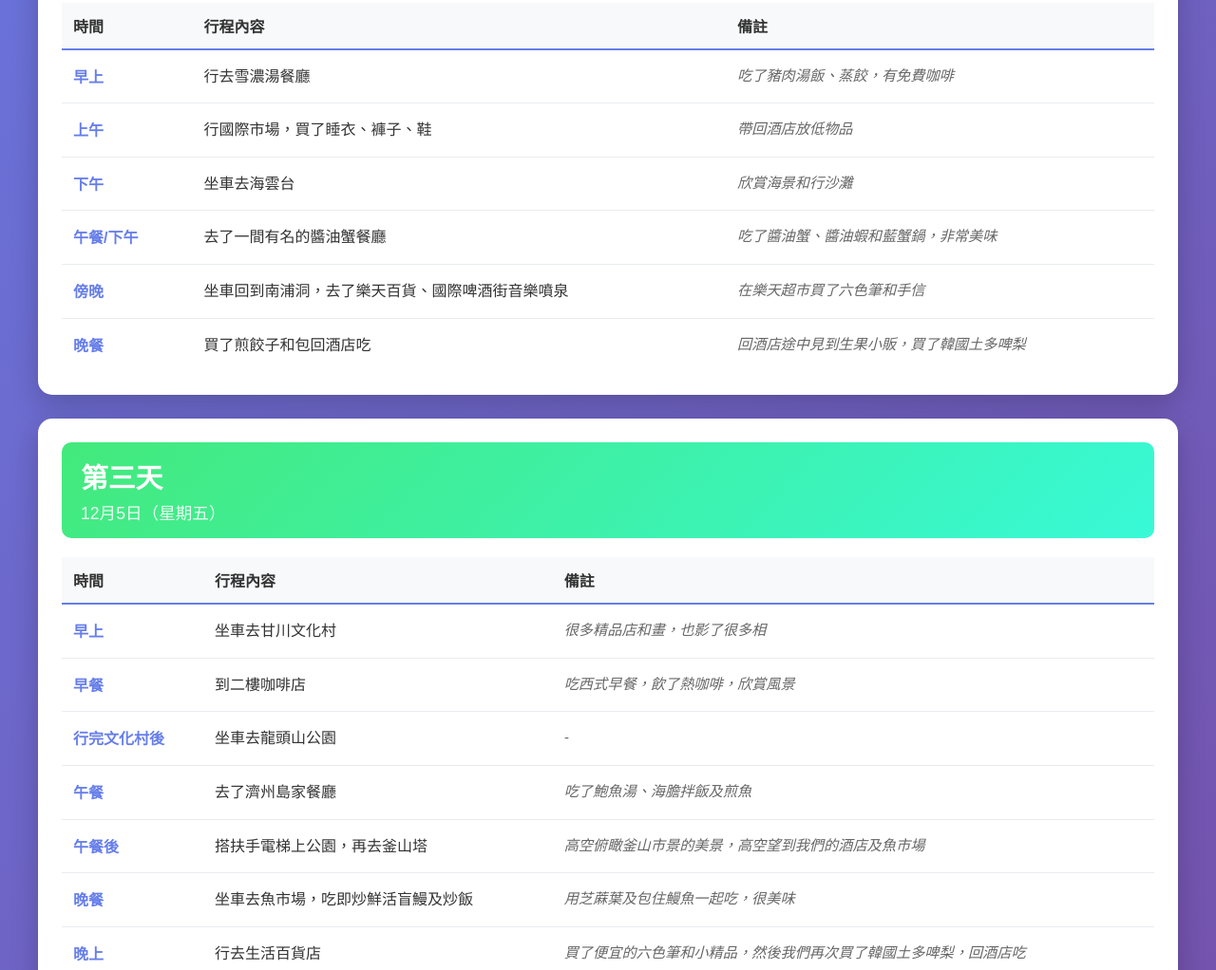
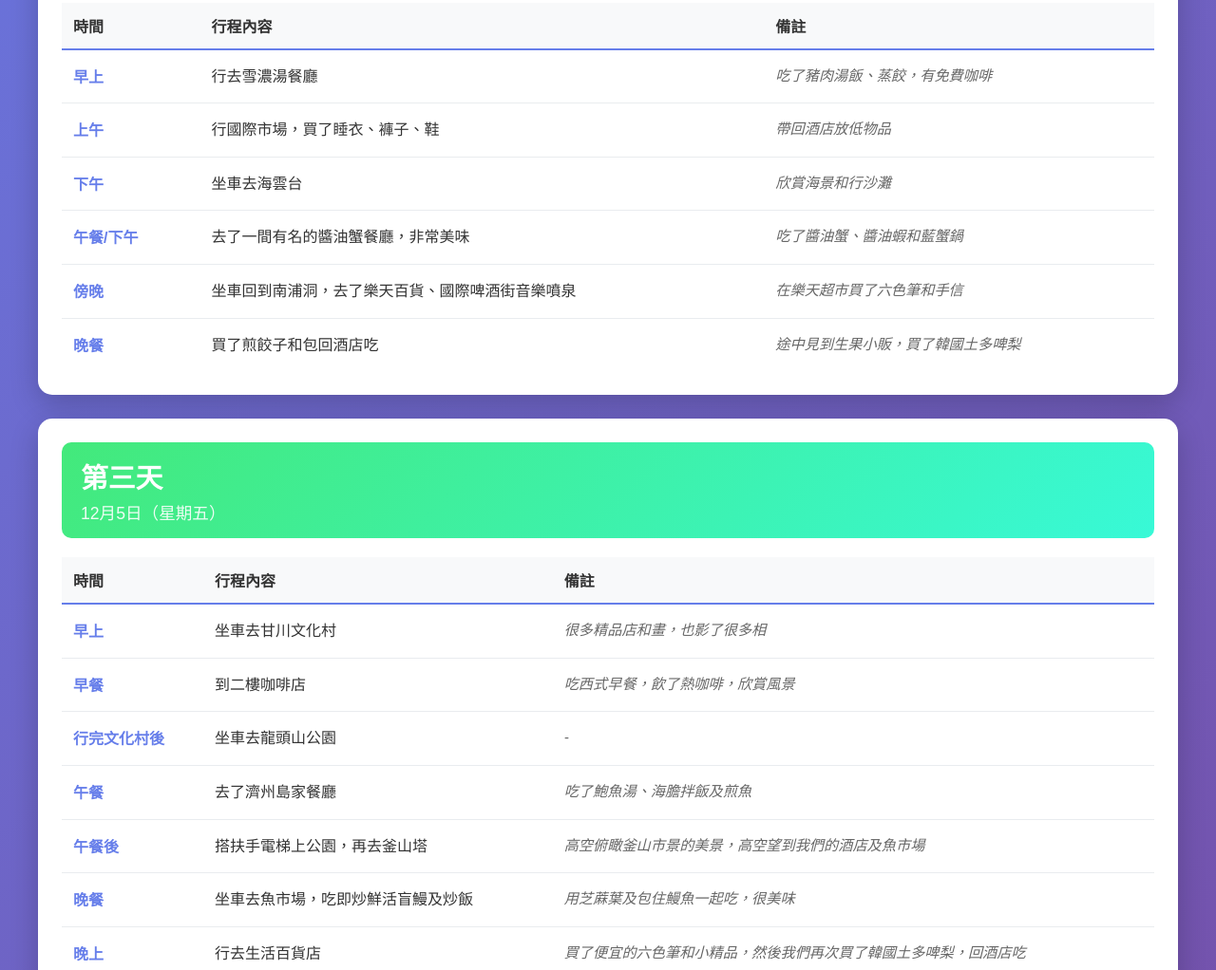
Before and after one commit to HoTomy/busan, a plain HTML site: page index.html in a window 1280 px wide. Shown: the part 958-1980 px from the top of the page at 95% size. Drawn offline with Linux system fonts and the light colour scheme.

```diff
--- a/index.html
+++ b/index.html
@@ -71,9 +71,9 @@
                     <tr><td class="time">早上</td><td class="activity">行去雪濃湯餐廳</td><td class="notes">吃了豬肉湯飯、蒸餃，有免費咖啡</td></tr>
                     <tr><td class="time">上午</td><td class="activity">行國際市場，買了睡衣、褲子、鞋</td><td class="notes">帶回酒店放低物品</td></tr>
                     <tr><td class="time">下午</td><td class="activity">坐車去海雲台</td><td class="notes">欣賞海景和行沙灘</td></tr>
-                    <tr><td class="time">午餐/下午</td><td class="activity">去了一間有名的醬油蟹餐廳</td><td class="notes">吃了醬油蟹、醬油蝦和藍蟹鍋，非常美味</td></tr>
+                    <tr><td class="time">午餐/下午</td><td class="activity">去了一間有名的醬油蟹餐廳，非常美味</td><td class="notes">吃了醬油蟹、醬油蝦和藍蟹鍋</td></tr>
                     <tr><td class="time">傍晚</td><td class="activity">坐車回到南浦洞，去了樂天百貨、國際啤酒街音樂噴泉</td><td class="notes">在樂天超市買了六色筆和手信</td></tr>
-                    <tr><td class="time">晚餐</td><td class="activity">買了煎餃子和包回酒店吃</td><td class="notes">回酒店途中見到生果小販，買了韓國土多啤梨</td></tr>
+                    <tr><td class="time">晚餐</td><td class="activity">買了煎餃子和包回酒店吃</td><td class="notes">途中見到生果小販，買了韓國土多啤梨</td></tr>
                 </tbody>
             </table>
         </div>
```
